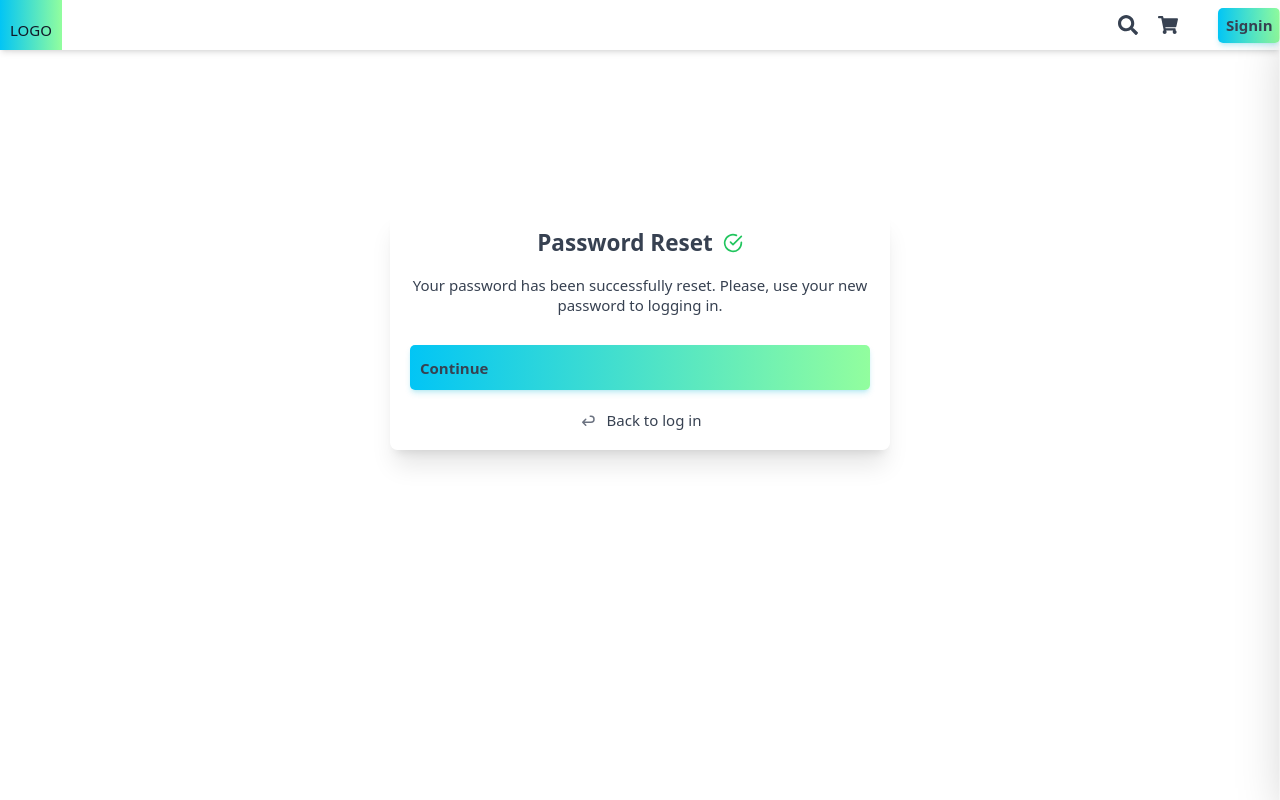
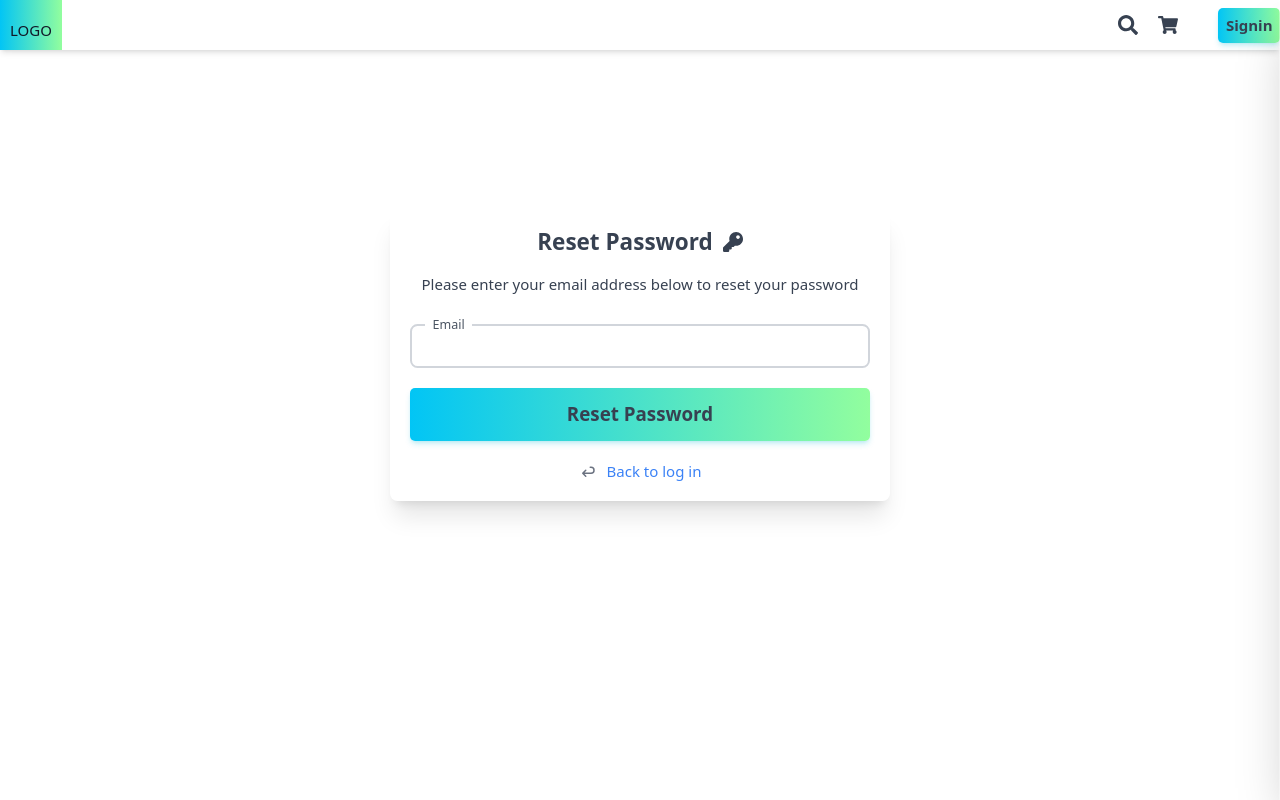
Before and after one commit to takanome-dev/ShopifyX, a Next.js app: page /reset-password in a window 1280 px wide. Built offline with nearby package versions, Linux system fonts and the light colour scheme; no server answers.

Commit message:
feat: handle password reset flow (#61)
* feat: handle password reset flow

* feat: handle reset passwors

```diff
--- a/src/components/PasswordReset/NewPassword.tsx
+++ b/src/components/PasswordReset/NewPassword.tsx
@@ -1,13 +1,17 @@
+import { gql, useMutation, useQuery } from '@apollo/client';
 import { Formik, Form } from 'formik';
 import React from 'react';
+import { BiLoader } from 'react-icons/bi';
 import { FaKey } from 'react-icons/fa';
 import { TbArrowBack } from 'react-icons/tb';
 import * as Yup from 'yup';
 
-import LinkComponent from '@components/common/Link';
+import Link from '@components/common/Link';
 
 import Button from '../common/Button';
 import Input from '../common/Input';
+
+import ResetSuccessfully from './ResetSuccessfully';
 
 const initialValues = {
   password: '',
@@ -21,13 +25,106 @@
     'Password must match'
   ),
 });
+interface RedeemUserPassword {
+  redeemUserPasswordResetToken: {
+    code: string;
+    message: string;
+  } | null;
+}
 
-export default function NewPassword() {
+interface ValidateUserToken {
+  validateUserPasswordResetToken: {
+    code: string;
+    message: string;
+  } | null;
+}
+
+interface Props {
+  email: string;
+  token: string;
+}
+
+const VALIDATE_TOKEN_QUERY = gql`
+  query VALIDATE_TOKEN_QUERY($email: String!, $token: String!) {
+    validateUserPasswordResetToken(email: $email, token: $token) {
+      code
+      message
+      __typename
+    }
+  }
+`;
+
+const RESET_PASSWORD_MUTATION = gql`
+  mutation RESET_PASSWORD_MUTATION(
+    $email: String!
+    $token: String!
+    $password: String!
+  ) {
+    redeemUserPasswordResetToken(
+      email: $email
+      token: $token
+      password: $password
+    ) {
+      code
+      message
+    }
+  }
+`;
+
+export default function NewPassword({ email, token }: Props) {
+  const { data: dataValidation } = useQuery<ValidateUserToken>(
+    VALIDATE_TOKEN_QUERY,
+    {
+      variables: {
+        email,
+        token,
+      },
+    }
+  );
+  const [reset, { data, loading }] = useMutation<RedeemUserPassword | null>(
+    RESET_PASSWORD_MUTATION
+  );
+
+  if (data?.redeemUserPasswordResetToken === null) return <ResetSuccessfully />;
+
+  if (
+    data?.redeemUserPasswordResetToken.code ||
+    dataValidation?.validateUserPasswordResetToken?.code
+  ) {
+    return (
+      <div className="min-h-[500px] flex items-center justify-center">
+        <div className="rounded-xl shadow-xl w-[500px] p-8 border-l-4 border-red-500">
+          <p className="text-2xl font-semibold text-center">
+            <span className="mr-2 text-red-500">Error:</span>
+            {data?.redeemUserPasswordResetToken.message ||
+              dataValidation?.validateUserPasswordResetToken?.message}
+          </p>
+          <Link
+            path="/reset-password"
+            title="Re-request password reset"
+            className="flex items-center justify-center mt-8 text-blue-500"
+            Icon={TbArrowBack}
+          />
+        </div>
+      </div>
+    );
+  }
+
+  const handleSubmit = async (values: typeof initialValues) => {
+    await reset({
+      variables: {
+        password: values.password,
+        email,
+        token,
+      },
+    });
+  };
+
   return (
     <div className="min-h-[550px] flex items-center justify-center">
       <div className="rounded-xl shadow-xl w-[500px] p-8">
         <div className="mb-12">
-          <h2 className="flex items-center justify-center pb-4 text-4xl font-semibold text-center">
+          <h2 className="flex items-center justify-center pb-8 text-4xl font-semibold text-center">
             <span>Set New Password</span> <FaKey size={20} className="ml-4" />
           </h2>
           <p className="text-2xl text-center">
@@ -37,23 +134,27 @@
         <Formik
           initialValues={initialValues}
           validationSchema={validationSchema}
-          onSubmit={(values) => console.log({ values })}
+          onSubmit={handleSubmit}
         >
           <Form className="">
             <Input name="password" label="Password" />
             <Input name="confirmPassword" label="Confirm password" />
             <Button
-              title="Reset Password"
-              className="w-full mt-8 border-none shadow-md hover:opacity-80 bg-gradient-to-r from-cyan to-teal shadow-cyan2-500/20"
+              title={loading ? 'resetting the password...' : 'Reset Password'}
+              className="w-full mt-8 justify-center"
+              variant="primary"
               type="submit"
               size="lg"
+              disabled={loading}
+              iconClasses="animate-spin"
+              Icon={loading ? BiLoader : undefined}
             />
           </Form>
         </Formik>
-        <LinkComponent
+        <Link
           path="/login"
           title="Back to log in"
-          className="flex items-center justify-center mt-8"
+          className="flex items-center justify-center mt-8 text-blue-500"
           Icon={TbArrowBack}
         />
       </div>
--- a/src/components/PasswordReset/ResetPassword.tsx
+++ b/src/components/PasswordReset/ResetPassword.tsx
@@ -1,5 +1,8 @@
+import { gql, useMutation } from '@apollo/client';
 import { Formik, Form } from 'formik';
-import React from 'react';
+import { useRouter } from 'next/router';
+import React, { useState } from 'react';
+import { BiLoader } from 'react-icons/bi';
 import { FaKey } from 'react-icons/fa';
 import { TbArrowBack } from 'react-icons/tb';
 import * as Yup from 'yup';
@@ -9,12 +12,54 @@
 import Button from '../common/Button';
 import Input from '../common/Input';
 
+import NewPassword from './NewPassword';
+import VerifyEmail from './VerifyEmail';
+
+interface ResetMutationType {
+  sendUserPasswordResetLink: boolean;
+}
+
+const initialValues = {
+  email: '',
+};
+
+export const REQUEST_RESET_MUTATION = gql`
+  mutation REQUEST_RESET_MUTATION($email: String!) {
+    sendUserPasswordResetLink(email: $email)
+  }
+`;
+
 export default function ResetPassword() {
+  const [userMail, setUserMail] = useState('');
+  const { token, email } = useRouter().query;
+
+  const [resetPassword, { data, loading }] = useMutation<ResetMutationType>(
+    REQUEST_RESET_MUTATION
+  );
+  console.log({ data, loading });
+
+  if (token && email) {
+    return <NewPassword email={email as string} token={token as string} />;
+  }
+
+  if (userMail && data?.sendUserPasswordResetLink) {
+    return <VerifyEmail email={userMail} />;
+  }
+
+  const handleSubmit = async (values: typeof initialValues) => {
+    setUserMail(values.email);
+    await resetPassword({
+      variables: {
+        email: values.email,
+      },
+    });
+  };
+
   return (
     <div className="min-h-[550px] flex items-center justify-center">
       <div className="rounded-xl shadow-xl w-[500px] p-8">
         <div className="mb-12">
-          <h2 className="flex items-center justify-center pb-4 text-4xl font-semibold text-center">
+          <h2 className="flex items-center justify-center pb-8 text-4xl font-semibold text-center">
             <span>Reset Password</span> <FaKey size={20} className="ml-4" />
           </h2>
           <p className="text-2xl text-center">
@@ -22,28 +67,30 @@
           </p>
         </div>
         <Formik
-          initialValues={{
-            email: '',
-          }}
+          initialValues={initialValues}
           validationSchema={Yup.object().shape({
             email: Yup.string().email().required(),
           })}
-          onSubmit={(values) => console.log({ values })}
+          onSubmit={handleSubmit}
         >
           <Form className="">
             <Input name="email" label="Email" />
             <Button
-              title="Reset Password"
-              className="w-full mt-8 border-none shadow-md hover:opacity-80 bg-gradient-to-r from-cyan to-teal shadow-cyan2-500/20"
+              title={loading ? 'Resetting the password...' : 'Reset Password'}
+              className="w-full mt-8 justify-center"
+              variant="primary"
               type="submit"
               size="lg"
+              disabled={loading}
+              iconClasses="animate-spin"
+              Icon={loading ? BiLoader : undefined}
             />
           </Form>
         </Formik>
         <LinkComponent
           path="/login"
           title="Back to log in"
-          className="flex items-center justify-center mt-8"
+          className="flex items-center justify-center mt-8 text-blue-500"
           Icon={TbArrowBack}
         />
       </div>
--- a/src/components/PasswordReset/ResetSuccessfully.tsx
+++ b/src/components/PasswordReset/ResetSuccessfully.tsx
@@ -1,10 +1,8 @@
 import React from 'react';
 import { FiCheckCircle } from 'react-icons/fi';
-import { TbArrowBack } from 'react-icons/tb';
+import { TbArrowRight } from 'react-icons/tb';
 
-import Link from '@components/common/Link';
-
-import Button from '../common/Button';
+import ButtonLink from '@components/common/ButtonLink';
 
 export default function ResetSuccessfully() {
   return (
@@ -17,20 +15,14 @@
           </h2>
           <p className="text-2xl text-center">
             Your password has been successfully reset. Please, use your new
-            password to logging in.
+            password to log in.
           </p>
         </div>
-        <Button
+        <ButtonLink
+          path="/login"
           title="Continue"
-          className="w-full mt-8 border-none shadow-md hover:opacity-80 bg-gradient-to-r from-cyan to-teal shadow-cyan2-500/20"
-          type="button"
-          size="sm"
-        />
-        <Link
-          path="/login"
-          title="Back to log in"
-          className="flex items-center justify-center mt-8"
-          Icon={TbArrowBack}
+          className="justify-center"
+          Icon={TbArrowRight}
         />
       </div>
     </div>
--- a/src/components/common/Button.tsx
+++ b/src/components/common/Button.tsx
@@ -44,7 +44,7 @@
 
     const classes = `${className!} ${SIZES[size]} ${
       VARIANTS[variant]
-    } rounded-lg font-semibold cursor-pointer flex items-center  disabled:opacity-50 disabled:pointer-events-none`;
+    } rounded-lg font-semibold cursor-pointer flex items-center disabled:opacity-50 disabled:pointer-events-none`;
 
     return (
       // eslint-disable-next-line react/button-has-type
--- /dev/null
+++ b/src/components/common/ButtonLink.tsx
@@ -0,0 +1,41 @@
+/* eslint-disable react/require-default-props */
+import Link from 'next/link';
+import React, { forwardRef } from 'react';
+import { IconType } from 'react-icons/lib';
+
+interface LinkProps {
+  path: string;
+  title: string;
+  className?: string | undefined;
+  Icon?: IconType;
+  variant?: 'primary' | 'secondary';
+}
+
+// TODO: change palette color from cyan to primary and teal to secondary
+const VARIANTS = {
+  primary:
+    'border-none shadow-md hover:opacity-80 bg-gradient-to-r from-cyan to-teal shadow-cyan2-500/20',
+  secondary: 'border hover:bg-gray-100 shadow-md shadow-gray-500',
+  inherit: '',
+};
+
+const ButtonLink = forwardRef(
+  (props: LinkProps, ref: React.LegacyRef<HTMLAnchorElement> | undefined) => {
+    const { path, title, className, variant, Icon, ...rest } = props;
+
+    const classes = `px-4 py-6 text-3xl flex items-center rounded-lg font-semibold ${
+      VARIANTS[variant ?? 'primary']
+    } ${className!}`;
+
+    return (
+      <Link href={path}>
+        <a ref={ref} className={classes} {...rest}>
+          <span>{title}</span>
+          {Icon && <Icon size={20} className="ml-4" />}
+        </a>
+      </Link>
+    );
+  }
+);
+
+export default ButtonLink;
```
Also changed, not shown: src/components/PasswordReset/VerifyEmail.tsx (+17 -13 lines), src/pages/reset-password.tsx (+2 -7 lines).
